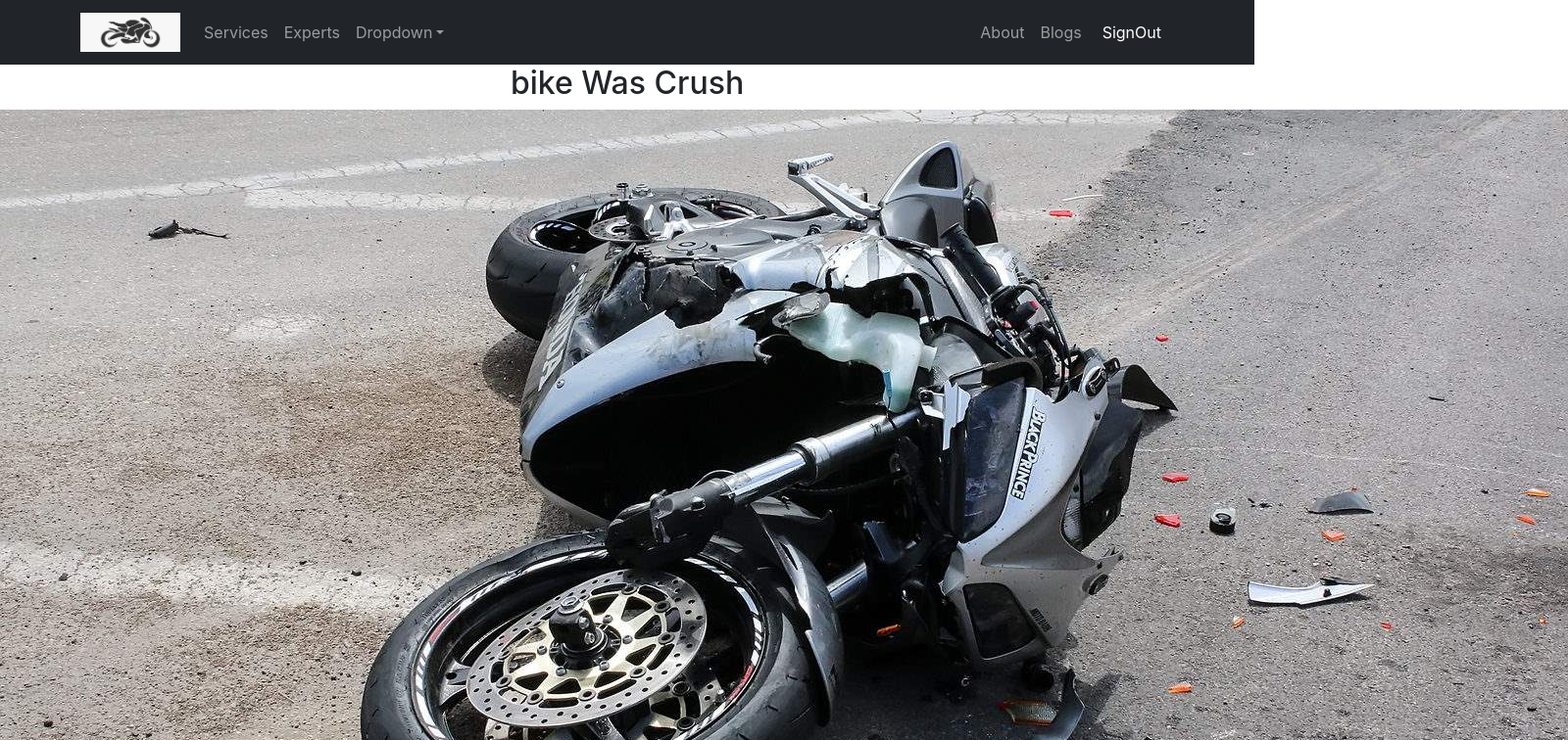
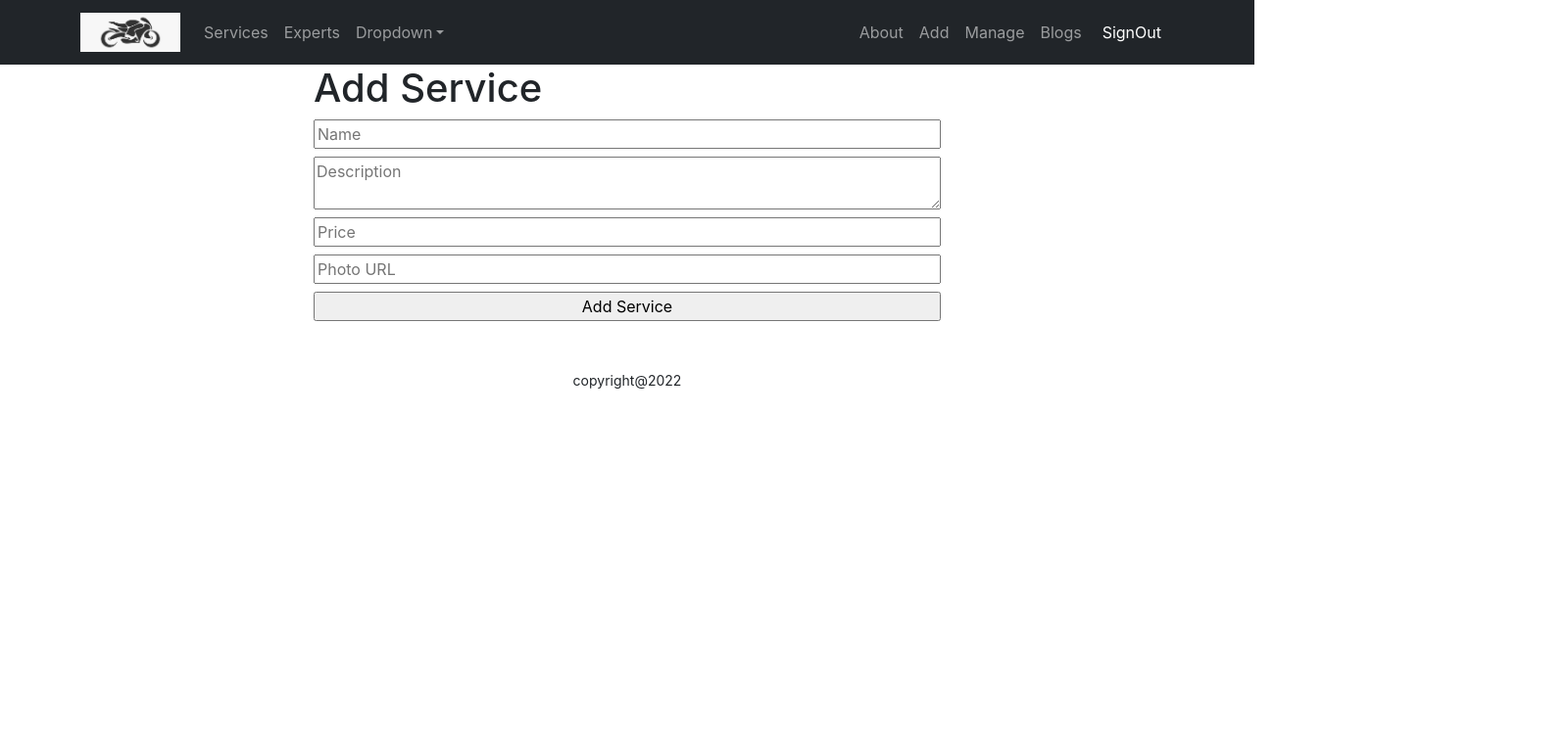
Before and after one commit to capmahin/Bike-wareHouse-clinetsite, a React (Create React App) app: page /addservice in a window 1280 px wide. Shown: the top 756 px of the page at 98% size, 1600 px wide, since content can reach past the window. Built offline with nearby package versions, Linux system fonts and the light colour scheme; no server answers; sample sign-in values are in the browser's storage.

Commit message:
add order

```diff
--- a/package.json
+++ b/package.json
@@ -12,6 +12,7 @@
     "react-bootstrap": "^2.3.1",
     "react-dom": "^18.1.0",
     "react-firebase-hooks": "^5.0.3",
+    "react-hook-form": "^7.30.0",
     "react-router-dom": "^6.3.0",
     "react-scripts": "5.0.1",
     "react-toastify": "^9.0.1",
--- a/src/App.js
+++ b/src/App.js
@@ -12,6 +12,8 @@ import Register from "./Pages/Login/Register/Register";
 import Checkout from "./Pages/Checkout/Checkout";
 import RequireAuth from "./Pages/Login/RequireAuth/RequireAuth";
 import Blogs from "./Pages/Blogs/Blogs";
+import AddService from "./Pages/AddService/AddService";
+import ManageServices from "./Pages/ManageServices/ManageServices";
 
 function App() {
   return (
@@ -29,10 +31,26 @@ function App() {
         <Route path="/login" element={<Login></Login>}></Route>
         <Route path="/register" element={<Register></Register>}></Route>
         <Route
-          path="/checkout"
+          path="/checkout/:serviceId"
           element={
             <RequireAuth>
               <Checkout></Checkout>
+            </RequireAuth>
+          }
+        ></Route>
+        <Route
+          path="/addservice"
+          element={
+            <RequireAuth>
+              <AddService></AddService>
+            </RequireAuth>
+          }
+        ></Route>
+        <Route
+          path="/manage"
+          element={
+            <RequireAuth>
+              <ManageServices></ManageServices>
             </RequireAuth>
           }
         ></Route>
--- /dev/null
+++ b/src/Pages/AddService/AddService.js
@@ -0,0 +1,53 @@
+import React from "react";
+import { useForm } from "react-hook-form";
+
+const AddService = () => {
+  const { register, handleSubmit } = useForm();
+  const onSubmit = (data) => {
+    console.log(data);
+    const url = `http://localhost:5000/service`;
+    fetch(url, {
+      method: "POST",
+      headers: {
+        "content-type": "application/json",
+      },
+      body: JSON.stringify(data),
+    })
+      .then((res) => res.json())
+      .then((result) => {
+        console.log(result);
+      });
+  };
+  return (
+    <div className="w-50 mx-auto">
+      <h1>Add Service</h1>
+      <form className="d-flex flex-column" onSubmit={handleSubmit(onSubmit)}>
+        <input
+          className="mb-2"
+          placeholder="Name"
+          {...register("name", { required: true, maxLength: 20 })}
+        />
+        <textarea
+          className="mb-2"
+          placeholder="Description"
+          {...register("description")}
+        />
+        <input
+          className="mb-2"
+          placeholder="Price"
+          type="number"
+          {...register("price")}
+        />
+        <input
+          className="mb-2"
+          placeholder="Photo URL"
+          type="text"
+          {...register("img")}
+        />
+        <input type="submit" value="Add Service" />
+      </form>
+    </div>
+  );
+};
+
+export default AddService;
--- a/src/Pages/Checkout/Checkout.js
+++ b/src/Pages/Checkout/Checkout.js
@@ -1,9 +1,56 @@
 import React from "react";
+import { useParams } from "react-router-dom";
+import useServiceDetail from "../../hooks/useServiceDetail";
 
 const Checkout = () => {
+  const { serviceId } = useParams();
+  const [service] = useServiceDetail(serviceId);
   return (
-    <div>
-      <h1>CheckOut</h1>
+    <div className="w-50 mx-auto">
+      <h1>Please Order:{service.name}</h1>
+      <form>
+        <input
+          className="w-100 mb-2"
+          type="text"
+          name="name"
+          placeholder="Name"
+          required
+        />
+        <br />
+        <input
+          className="w-100 mb-2"
+          type="email"
+          value={service.name}
+          name="email"
+          placeholder="Email"
+          required
+        />
+        <br />
+        <input
+          className="w-100 mb-2"
+          type="text"
+          name="service"
+          placeholder="Service"
+          required
+        />
+        <br />
+        <input
+          className="w-100 mb-2"
+          type="text"
+          name="address"
+          placeholder="Address"
+          required
+        />
+        <br />
+        <input
+          className="w-100 mb-2"
+          type="text"
+          name="phone"
+          placeholder="Phone"
+          required
+        />
+        <input className="btn btn-dark" type="submit" value="Place Order" />
+      </form>
     </div>
   );
 };
--- /dev/null
+++ b/src/Pages/ManageServices/ManageServices.js
@@ -0,0 +1,36 @@
+import React from "react";
+import useServices from "../../hooks/useServices";
+
+const ManageServices = () => {
+  const [services, setServices] = useServices();
+  const handleDelete = (id) => {
+    const proceed = window.confirm("Are you sure");
+    if (proceed) {
+      const url = `http://localhost:5000/service/${id}`;
+      fetch(url, {
+        method: "DELETE",
+      })
+        .then((res) => res.json())
+        .then((data) => {
+          console.log(data);
+          const remaining = services.filter((service) => service._id !== id);
+          setServices(remaining);
+        });
+    }
+  };
+  return (
+    <div className="w-50 mx-auto">
+      <h1>Manage Services</h1>
+      {services.map((service) => (
+        <div key={service._id}>
+          <h5>
+            {service.name}{" "}
+            <button onClick={() => handleDelete(service._id)}>X</button>
+          </h5>
+        </div>
+      ))}
+    </div>
+  );
+};
+
+export default ManageServices;
--- a/src/Pages/ServiceDetail/ServiceDetail.js
+++ b/src/Pages/ServiceDetail/ServiceDetail.js
@@ -1,22 +1,15 @@
 import React, { useEffect, useState } from "react";
 import { Link, useParams } from "react-router-dom";
+import useServiceDetail from "../../hooks/useServiceDetail";
 
 const ServiceDetail = () => {
   const { serviceId } = useParams();
-  const [service, setService] = useState({});
-
-  useEffect(() => {
-    const url = `http://localhost:5000/service/${serviceId}`;
-
-    fetch(url)
-      .then((res) => res.json())
-      .then((data) => setService(data));
-  }, []);
+  const [service] = useServiceDetail(serviceId);
   return (
     <div>
       <h2>You are about to Book:{service.name}</h2>
       <div className="text-center">
-        <Link to="/checkout">
+        <Link to={`/checkout/${serviceId}`}>
           {" "}
           <button className="btn btn-dark">Proceed CheckOut </button>
         </Link>
--- a/src/Pages/Shared/Header/Header.js
+++ b/src/Pages/Shared/Header/Header.js
@@ -39,6 +39,16 @@ const Header = () => {
             <Nav.Link as={Link} to="about">
               About
             </Nav.Link>
+            {user && (
+              <>
+                <Nav.Link as={Link} to="addservice">
+                  Add
+                </Nav.Link>
+                <Nav.Link as={Link} to="manage">
+                  Manage
+                </Nav.Link>
+              </>
+            )}
             <Nav.Link as={Link} to="blogs">
               Blogs
             </Nav.Link>
--- /dev/null
+++ b/src/hooks/useServiceDetail.js
@@ -0,0 +1,16 @@
+import { useEffect, useState } from "react";
+
+const useServiceDetail = (serviceId) => {
+  const [service, setService] = useState({});
+
+  useEffect(() => {
+    const url = `http://localhost:5000/service/${serviceId}`;
+
+    fetch(url)
+      .then((res) => res.json())
+      .then((data) => setService(data));
+  }, [serviceId]);
+  return [service];
+};
+
+export default useServiceDetail;
--- /dev/null
+++ b/src/hooks/useServices.js
@@ -0,0 +1,13 @@
+import { useEffect, useState } from "react";
+
+const useServices = () => {
+  const [services, setServices] = useState([]);
+  useEffect(() => {
+    fetch("http://localhost:5000/service")
+      .then((res) => res.json())
+      .then((data) => setServices(data));
+  }, []);
+  return [services, setServices];
+};
+
+export default useServices;
```
Also changed, not shown: 1 other file (tests, documents, lock files or other folders).
